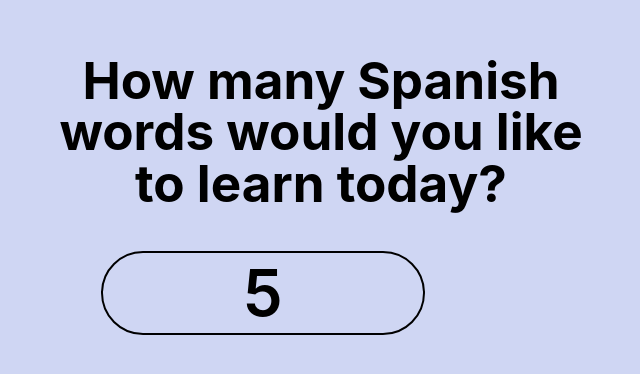
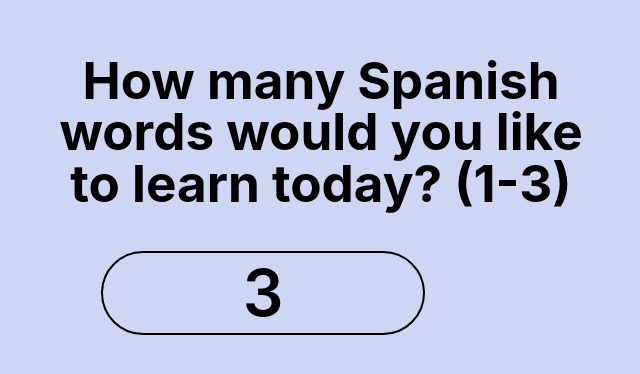
Before and after one commit to kizido/spanish-vocab-story-ai, a React (Vite) app in the folder frontend/: page /1/vocabAmount in a window 1280 px wide. Shown: the part 218-592 px from the top of the page, without its empty margins (319-959 px from the left). Built offline with nearby package versions, Linux system fonts and the light colour scheme; some icons are missing.

Commit message:
feat: lower vocab amount max

```diff
--- a/frontend/src/pages/VocabAmountForm.jsx
+++ b/frontend/src/pages/VocabAmountForm.jsx
@@ -8,7 +8,7 @@ import {
 import { useNavigate, useParams } from "react-router-dom";
 
 export default function VocabAmountForm() {
-  const [vocabAmount, setVocabAmount] = useState(5);
+  const [vocabAmount, setVocabAmount] = useState(3);
 
   let navigate = useNavigate();
   const { skillLevel } = useParams();
@@ -19,7 +19,7 @@ export default function VocabAmountForm() {
     }
   };
   const incrementVocabAmount = () => {
-    if(vocabAmount < 10) {
+    if(vocabAmount < 3) {
       setVocabAmount(vocabAmount + 1);
     }
   };
@@ -29,7 +29,7 @@ export default function VocabAmountForm() {
   return (
     <div className={styles.vocabAmountSection}>
       <h1 className={styles.vocabAmountQuestion}>
-        How many Spanish words would you like to learn today?
+        How many Spanish words would you like to learn today? (1-3)
       </h1>
       <div className={styles.vocabAmountInputSection}>
         <div className={styles.vocabAmountInputBox}>
```
